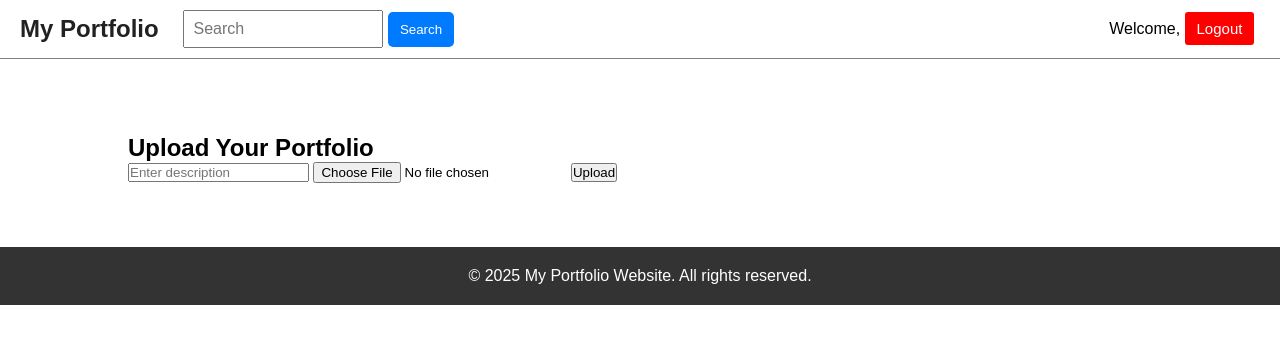
After one commit to ramasathya/pixelfolio, a PHP site: page /home.php in a window 1280 px wide. The commit adds this page. Shown: the top 344 px of the page. Run offline with PHP 8.4, Linux system fonts and the light colour scheme.

Commit message:
halaman myportfolio

```diff
--- a/css/styles.css
+++ b/css/styles.css
@@ -68,3 +68,26 @@ body {
     border-radius:3px;
     text-decoration:none;
 }
+
+.container {
+    width: 80%;
+    margin: 5% auto;
+    padding-top: 70px; /* Ruang untuk navbar fixed */
+}
+
+footer {
+    background-color: #333;
+    color: white;
+    padding: 20px;
+    text-align: center;
+    margin-top: 20px;
+}
+
+.logout-button {
+    background:red;
+    color:#ffffff;
+    font-size:15px;
+    padding:8px 12px;
+    border-radius:3px;
+    text-decoration:none;
+}
--- /dev/null
+++ b/home.php
@@ -0,0 +1,44 @@
+<!DOCTYPE html>
+<html lang="en">
+<head>
+    <meta charset="UTF-8">
+    <meta name="viewport" content="width=device-width, initial-scale=1.0">
+    <title>My Portfolio</title>
+    <link rel="stylesheet" href="css/styles.css">
+</head>
+<body>
+    <div id="navbar">
+        <div class="title">
+        <a href="index.php" class="logo">My Portfolio</a>
+        </div>
+        <div class="search-form">
+            <form method="GET" action="home.php">
+                <input type="text" name="search" id="search" placeholder="Search">
+                <button type="submit" class="search-button">Search</button>
+            </form>
+        </div>
+        <div class="loginbar">
+        <span>Welcome,
+        <a href="" class="logout-button">Logout</a> <!-- Logout button -->
+        </div>
+    </div>
+
+    <div class="container">
+        <!-- Form untuk upload gambar -->
+        <h2>Upload Your Portfolio</h2>
+        <div class="upload-section">
+            <form action="upload.php" method="POST">
+                <input type="text" name="description" placeholder="Enter description" required>
+                <input type="file" name="image" required>
+                <button type="submit">Upload</button>
+            </form>
+        </div>
+        </div>
+    </div>
+
+    <!-- Footer -->
+    <footer>
+        <p>&copy; 2025 My Portfolio Website. All rights reserved.</p>
+    </footer>
+</body>
+</html>
```
Also changed, not shown: index.php (+8 -0 lines).
